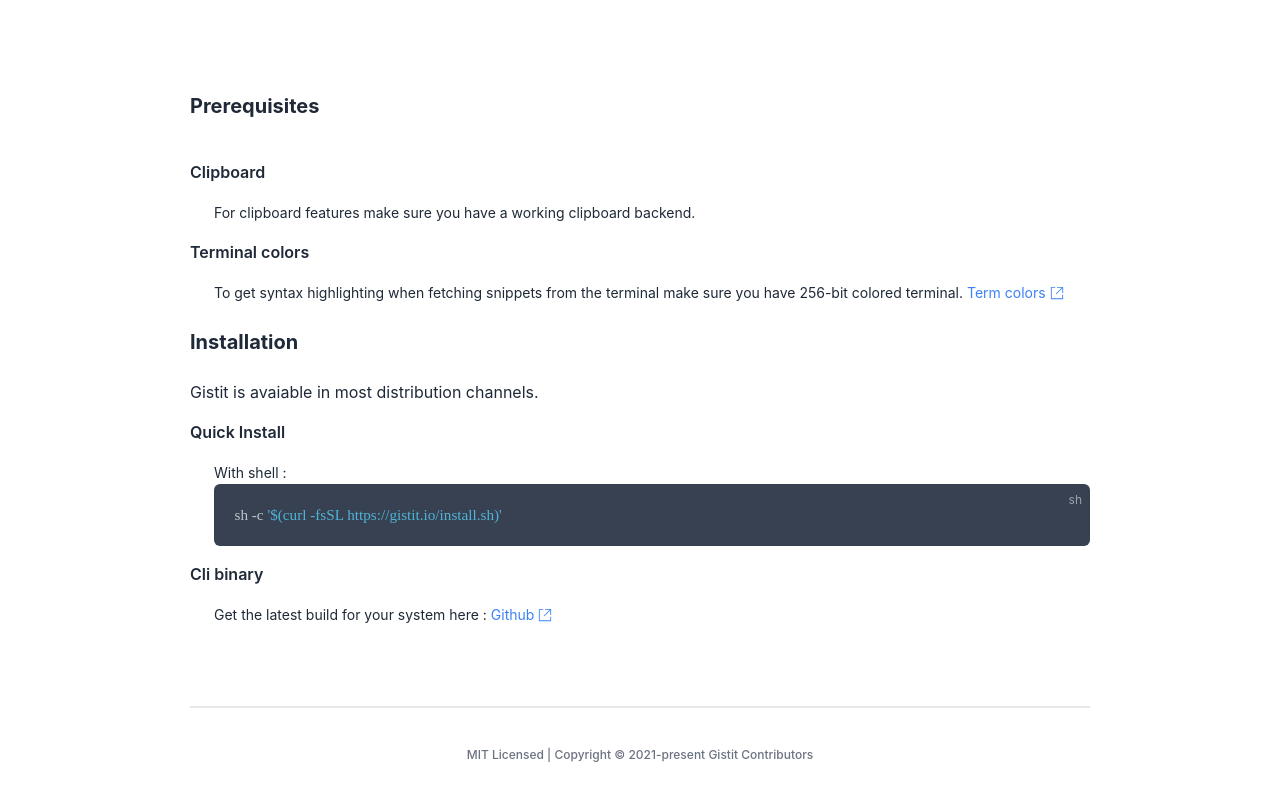
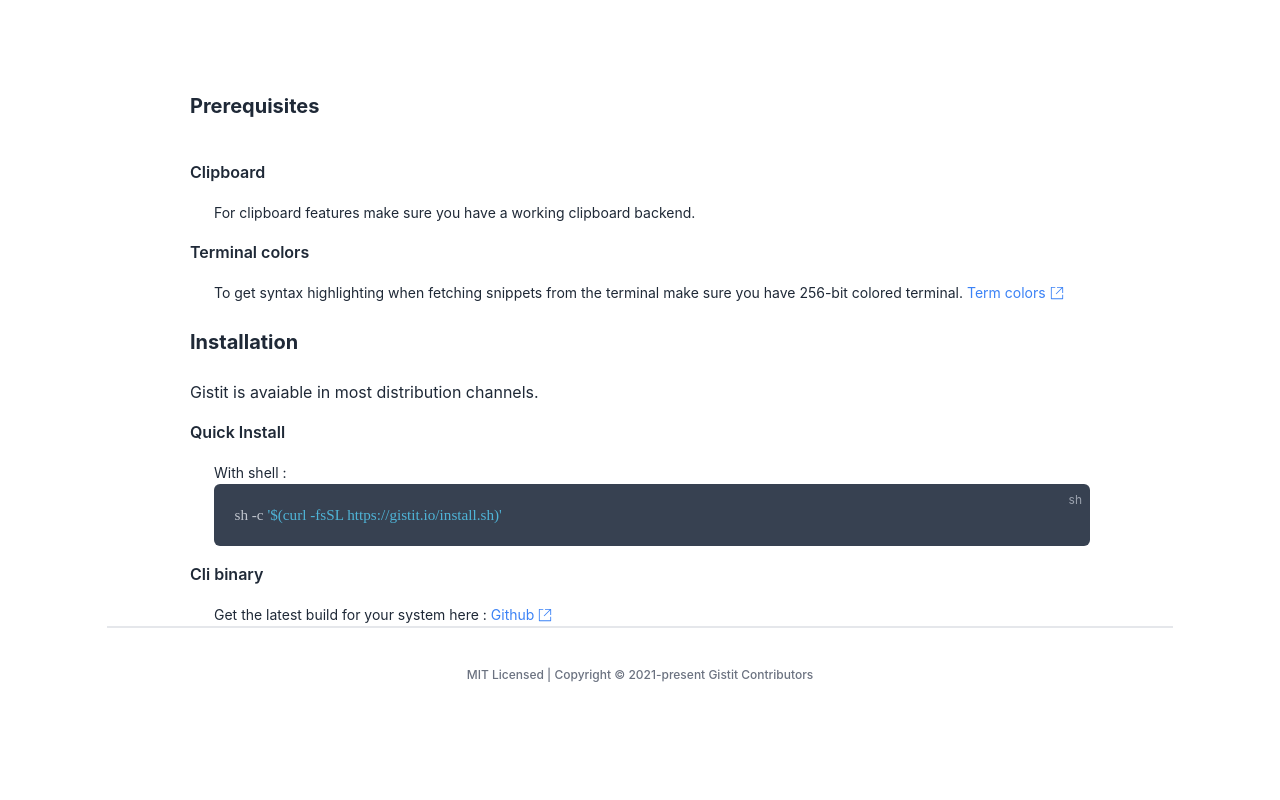
Before and after one commit to demfabris/gistit, a Next.js app in the folder web/: page / in a window 1280 px wide. Shown: the part 1268-2068 px from the top of the page. After the commit the page ends 1990 px from the top, so only its background shows below. Built offline with nearby package versions, Linux system fonts and the light colour scheme.

Commit message:
fix: body min height

```diff
--- a/web/src/components/Footer.tsx
+++ b/web/src/components/Footer.tsx
@@ -1,6 +1,6 @@
 export const Footer = () => {
   return (
-    <footer className="flex flex-row items-center justify-center w-full h-24 mt-20 text-xs font-medium text-center text-gray-500 border-t-2 border-gray-200 dark:border-gray-700">
+    <footer className="flex flex-row items-center justify-center w-5/6 h-24 mt-auto text-xs font-medium text-center text-gray-500 border-t-2 border-gray-200 dark:border-gray-700">
       MIT Licensed | Copyright © 2021-present Gistit Contributors
     </footer>
   )
--- a/web/src/components/Layout.tsx
+++ b/web/src/components/Layout.tsx
@@ -9,13 +9,13 @@
   const sidebarHandler = useState(false)
 
   return (
-    <section className="flex flex-col items-center justify-center h-full">
+    <section className="flex flex-col items-center justify-center min-h-screen">
       <Header withHeaderBar={withHeaderBar} sidebarHandler={sidebarHandler} />
       <div className="flex flex-col items-center w-full px-6 md:px-0 md:w-layout">
         <Sidebar sidebarHandler={sidebarHandler} />
         {children}
-        <Footer />
       </div>
+      <Footer />
     </section>
   )
 }
--- /dev/null
+++ b/web/src/pages/auth.tsx
@@ -0,0 +1,12 @@
+import type { NextPage } from 'next'
+import { Heading, Layout, SubHeading, Code } from 'components'
+
+const Auth: NextPage = () => {
+  return (
+    <Layout withHeaderBar>
+      <div className="">hello</div>
+    </Layout>
+  )
+}
+
+export default Auth
--- a/web/src/styles/globals.css
+++ b/web/src/styles/globals.css
@@ -20,6 +20,9 @@
 #__next {
   padding: 0;
   margin: 0;
+  min-height: 100vh;
+  display: flex;
+  flex-direction: column;
   font-family: 'Inter', -apple-system, BlinkMacSystemFont, Segoe UI, Roboto,
     Oxygen, Ubuntu, Cantarell, Fira Sans, Droid Sans, Helvetica Neue, sans-serif;
 }
```
